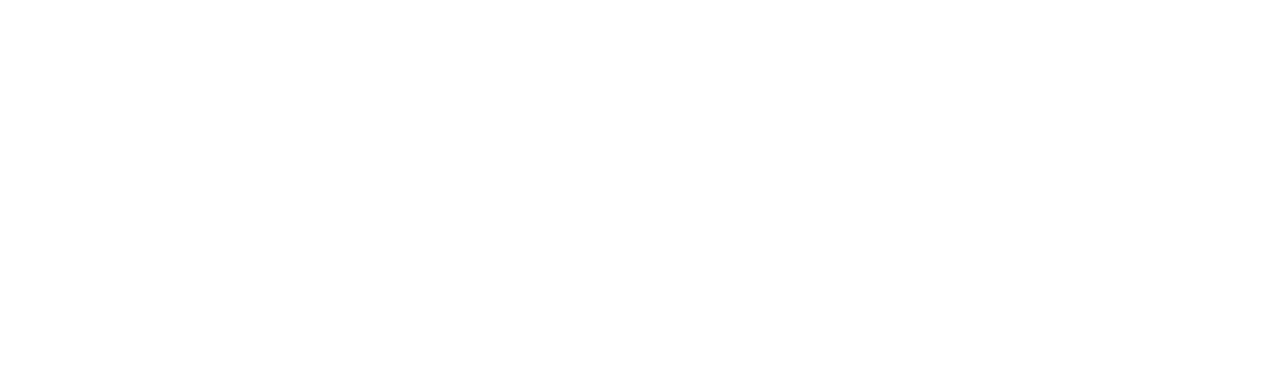
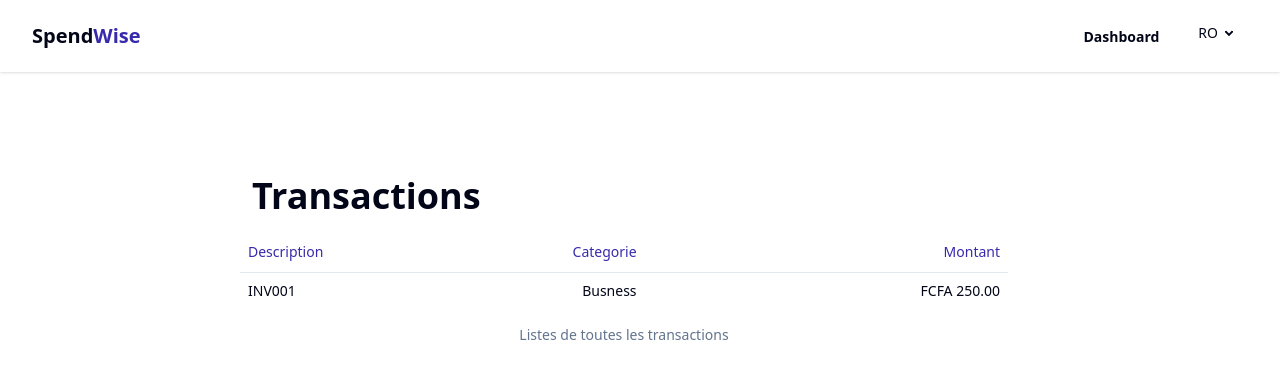
Before and after one commit to lomedigitalschool/spendWiseFront, a React (Vite) app: page /transactions in a window 1280 px wide. Before the commit this address had no page. Shown: the top 378 px of the page. Built offline with nearby package versions, Linux system fonts and the light colour scheme.

Commit message:
transactions page added

```diff
--- a/package.json
+++ b/package.json
@@ -19,6 +19,7 @@
     "lucide-react": "^0.514.0",
     "react": "^19.1.0",
     "react-dom": "^19.1.0",
+    "react-hook-form": "^7.57.0",
     "react-router-dom": "^7.6.2",
     "tailwind-merge": "^3.3.1"
   },
--- a/src/App.jsx
+++ b/src/App.jsx
@@ -2,12 +2,14 @@
 
 import { Routes, Route } from "react-router-dom";
 import Dashboard from "./pages/Dashboard";
+import Transactions from "./pages/Transactions";
 
 function App() {
   return (
     <>
       <Routes>
         <Route path="/dashboard" element={<Dashboard />} />
+        <Route path="/transactions" element={<Transactions />} />
       </Routes>
     </>
   );
--- a/src/components/Nav.jsx
+++ b/src/components/Nav.jsx
@@ -1,4 +1,5 @@
 import React from "react";
+import { Link } from "react-router-dom";
 
 export default function Nav() {
   return (
@@ -12,7 +13,9 @@
         <div className="flex-none">
           <ul className="menu menu-horizontal px-1">
             <li>
-              <a className=" btn btn-neutral rounded-xl mr-2">Transactions</a>
+              <Link to="/dashboard" className=" btn btn-ghost rounded-xl mr-2">
+                Dashboard
+              </Link>
             </li>
             <li>
               <details>
--- /dev/null
+++ b/src/components/ui/table.jsx
@@ -0,0 +1,121 @@
+import * as React from "react"
+
+import { cn } from "@/lib/utils"
+
+function Table({
+  className,
+  ...props
+}) {
+  return (
+    <div data-slot="table-container" className="relative w-full overflow-x-auto">
+      <table
+        data-slot="table"
+        className={cn("w-full caption-bottom text-sm", className)}
+        {...props} />
+    </div>
+  );
+}
+
+function TableHeader({
+  className,
+  ...props
+}) {
+  return (
+    <thead
+      data-slot="table-header"
+      className={cn("[&_tr]:border-b", className)}
+      {...props} />
+  );
+}
+
+function TableBody({
+  className,
+  ...props
+}) {
+  return (
+    <tbody
+      data-slot="table-body"
+      className={cn("[&_tr:last-child]:border-0", className)}
+      {...props} />
+  );
+}
+
+function TableFooter({
+  className,
+  ...props
+}) {
+  return (
+    <tfoot
+      data-slot="table-footer"
+      className={cn("bg-muted/50 border-t font-medium [&>tr]:last:border-b-0", className)}
+      {...props} />
+  );
+}
+
+function TableRow({
+  className,
+  ...props
+}) {
+  return (
+    <tr
+      data-slot="table-row"
+      className={cn(
+        "hover:bg-muted/50 data-[state=selected]:bg-muted border-b transition-colors",
+        className
+      )}
+      {...props} />
+  );
+}
+
+function TableHead({
+  className,
+  ...props
+}) {
+  return (
+    <th
+      data-slot="table-head"
+      className={cn(
+        "text-foreground h-10 px-2 text-left align-middle font-medium whitespace-nowrap [&:has([role=checkbox])]:pr-0 [&>[role=checkbox]]:translate-y-[2px]",
+        className
+      )}
+      {...props} />
+  );
+}
+
+function TableCell({
+  className,
+  ...props
+}) {
+  return (
+    <td
+      data-slot="table-cell"
+      className={cn(
+        "p-2 align-middle whitespace-nowrap [&:has([role=checkbox])]:pr-0 [&>[role=checkbox]]:translate-y-[2px]",
+        className
+      )}
+      {...props} />
+  );
+}
+
+function TableCaption({
+  className,
+  ...props
+}) {
+  return (
+    <caption
+      data-slot="table-caption"
+      className={cn("text-muted-foreground mt-4 text-sm", className)}
+      {...props} />
+  );
+}
+
+export {
+  Table,
+  TableHeader,
+  TableBody,
+  TableFooter,
+  TableHead,
+  TableRow,
+  TableCell,
+  TableCaption,
+}
--- a/src/pages/Dashboard.jsx
+++ b/src/pages/Dashboard.jsx
@@ -1,6 +1,7 @@
 import { useState } from "react";
 import Header from "../components/header";
 import { TransactionsModal } from "../components/TransactionModal";
+import { Link } from "react-router-dom";
 
 export default function Dashboard() {
   const user = "Ro";
@@ -15,9 +16,9 @@
     },
     {
       id: 2,
-      amount: 100,
+      amount: 100000,
       type: "revenu",
-      descritption: "benefice sur vente de telephone",
+      descritption: "vente de telephone",
       category: "business",
     },
   ];
@@ -55,7 +56,14 @@
         </div>
         {/* //transaction */}
         <div className="space-y-4">
-          <h1 className="font-bold text-xl indent-1">Transactions recentes</h1>
+          <div className="flex justify-between">
+            <h1 className="font-bold text-xl indent-1">
+              Transactions recentes
+            </h1>
+            <Link to="/transactions" className=" btn btn-sm btn-ghhost">
+              Voir plus
+            </Link>{" "}
+          </div>
           <ul>
             {transactions.map((transaction) => (
               <li key={transaction.id}>
@@ -70,11 +78,11 @@
                     <h2 className="font-semibold">
                       {transaction.descritption}
                     </h2>
-                    <span className="text-indigo-800">
+                    <span className="text-gray-800 capitalize">
                       {transaction.category}
                     </span>
                   </div>
-                  <p className="font-semibold">
+                  <p className="font-semibold ">
                     {transaction.type === "revenu" ? "+" : "-"} FCFA{" "}
                     {transaction.amount}
                   </p>
--- /dev/null
+++ b/src/pages/Transactions.jsx
@@ -0,0 +1,49 @@
+import Nav from "../components/Nav";
+import {
+  Table,
+  TableBody,
+  TableCaption,
+  TableCell,
+  TableHead,
+  TableHeader,
+  TableRow,
+} from "../components/ui/table";
+
+export default function Transactions() {
+  return (
+    <div>
+      <Nav />
+      <div className=" max-w-[80vw] max-h-full absolute left-60 right-60 top-40 ">
+        <div className="flex flex-col gap-2 px-3 py-4">
+          <h1 className="text-4xl font-bold">Transactions</h1>
+        </div>
+        {/* transactions table */}
+        <Table className="w-[60vw]">
+          <TableCaption>Listes de toutes les transactions</TableCaption>
+          <TableHeader>
+            <TableRow>
+              <TableHead className="w-[100px] text-indigo-800">
+                Description
+              </TableHead>
+              <TableHead className="text-right text-indigo-800">
+                Categorie
+              </TableHead>
+              <TableHead className="text-right text-indigo-800">
+                Montant
+              </TableHead>
+            </TableRow>
+          </TableHeader>
+          <TableBody>
+            <TableRow>
+              <TableCell className="font-medium capitalize">INV001</TableCell>
+              <TableCell className="font-medium text-right capitalize">
+                busness
+              </TableCell>
+              <TableCell className="text-right">FCFA 250.00</TableCell>
+            </TableRow>
+          </TableBody>
+        </Table>
+      </div>
+    </div>
+  );
+}
```
Also changed, not shown: 1 other file (tests, documents, lock files or other folders).
